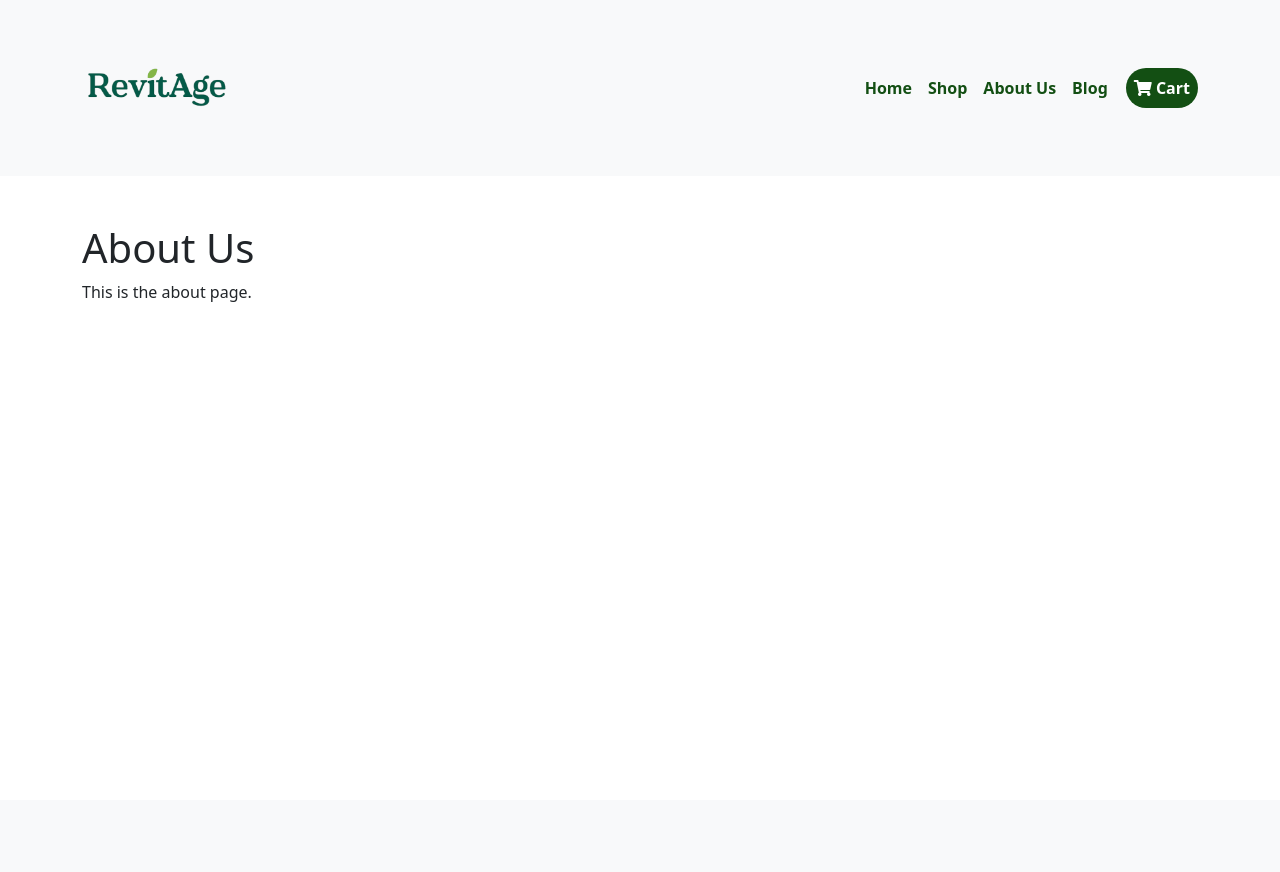
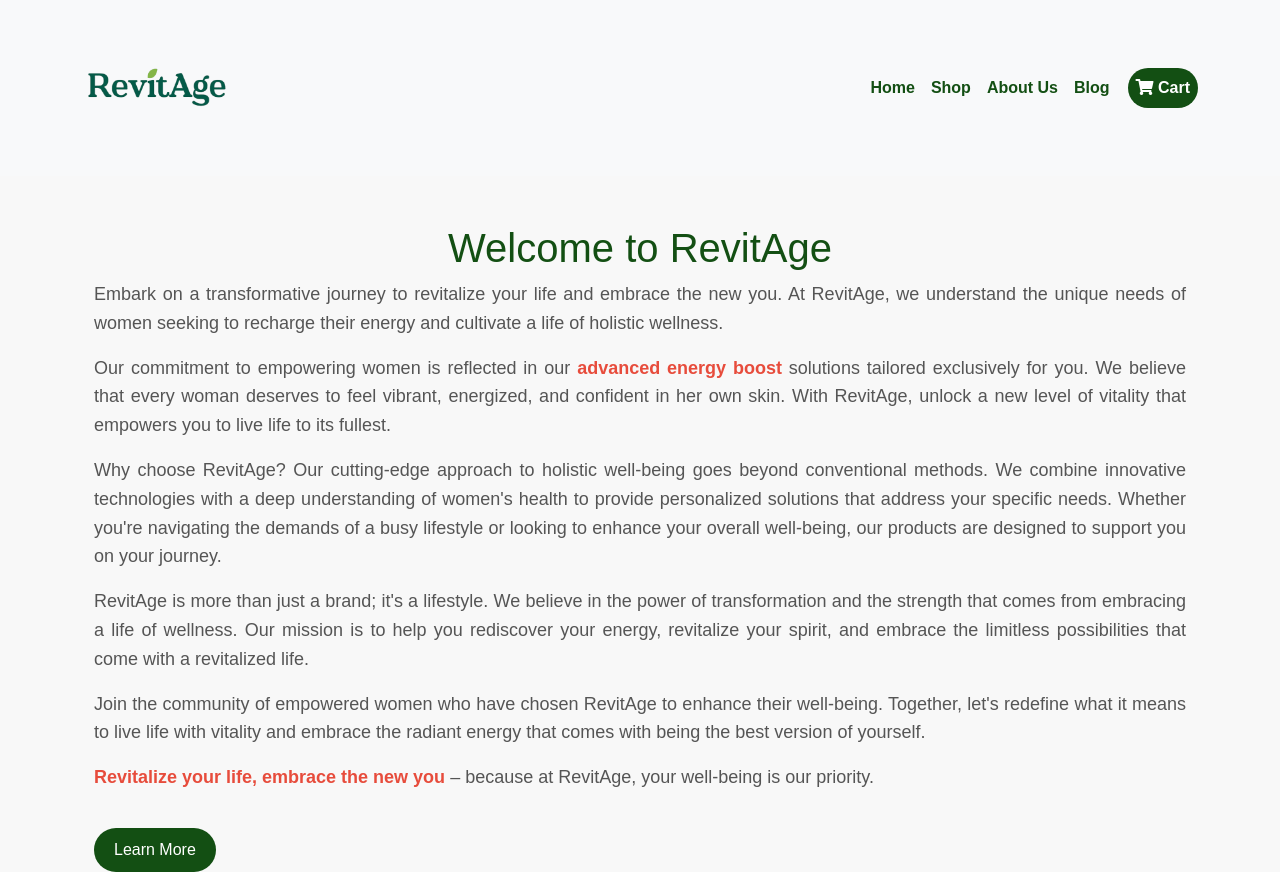
Before and after one commit to vlad1894/Revitage, a Django app: page /about/ in a window 1280 px wide. Before the commit the page ends 302 px from the top, so only its background shows below. Run offline with Django 3.2, Linux system fonts and the light colour scheme.

Commit message:
Update about.html

```diff
--- a/shop/templates/shop/about.html
+++ b/shop/templates/shop/about.html
@@ -1,6 +1,64 @@
 {% extends 'shop/base.html' %}
 
 {% block content %}
-<h1>About Us</h1>
-<p>This is the about page.</p>
+    <style>
+        body {
+            font-family: 'Arial', sans-serif;
+            background-color: #f8f8f8;
+            color: #333;
+            margin: 0;
+            padding: 0;
+        }
+
+
+        h1 {
+            color: #134f13;
+            text-align: center;
+        }
+
+        p {
+            font-size: 18px;
+            line-height: 1.6;
+            color: #555;
+            text-align: justify;
+        }
+
+        .highlight-text {
+            font-weight: bold;
+            color: #e74c3c;
+        }
+
+        .button {
+            display: inline-block;
+            padding: 10px 20px;
+            background-color: #134f13;
+            color: #fff;
+            text-decoration: none;
+            border-radius: 50px;
+            transition: background-color 0.3s;
+            margin-top: 20px;
+            cursor: pointer;
+        }
+
+        .button:hover {
+            background-color: #2980b9;
+        }
+    </style>
+
+    <div class="container">
+        <h1>Welcome to RevitAge</h1>
+        <p>Embark on a transformative journey to revitalize your life and embrace the new you. At RevitAge, we understand the unique needs of women seeking to recharge their energy and cultivate a life of holistic wellness.</p>
+
+        <p>Our commitment to empowering women is reflected in our <span class="highlight-text">advanced energy boost</span> solutions tailored exclusively for you. We believe that every woman deserves to feel vibrant, energized, and confident in her own skin. With RevitAge, unlock a new level of vitality that empowers you to live life to its fullest.</p>
+
+        <p>Why choose RevitAge? Our cutting-edge approach to holistic well-being goes beyond conventional methods. We combine innovative technologies with a deep understanding of women's health to provide personalized solutions that address your specific needs. Whether you're navigating the demands of a busy lifestyle or looking to enhance your overall well-being, our products are designed to support you on your journey.</p>
+
+        <p>RevitAge is more than just a brand; it's a lifestyle. We believe in the power of transformation and the strength that comes from embracing a life of wellness. Our mission is to help you rediscover your energy, revitalize your spirit, and embrace the limitless possibilities that come with a revitalized life.</p>
+
+        <p>Join the community of empowered women who have chosen RevitAge to enhance their well-being. Together, let's redefine what it means to live life with vitality and embrace the radiant energy that comes with being the best version of yourself.</p>
+
+        <p><span class="highlight-text">Revitalize your life, embrace the new you</span> – because at RevitAge, your well-being is our priority.</p>
+
+        <a href="{% url 'shop:shop' %}" class="button">Learn More</a>
+    </div>
 {% endblock %}
```
